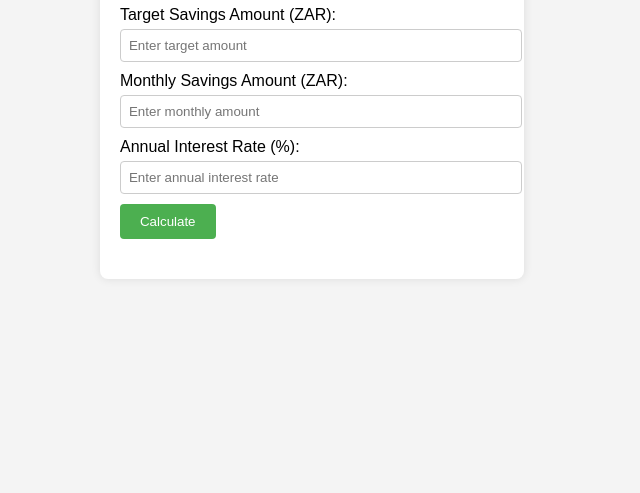
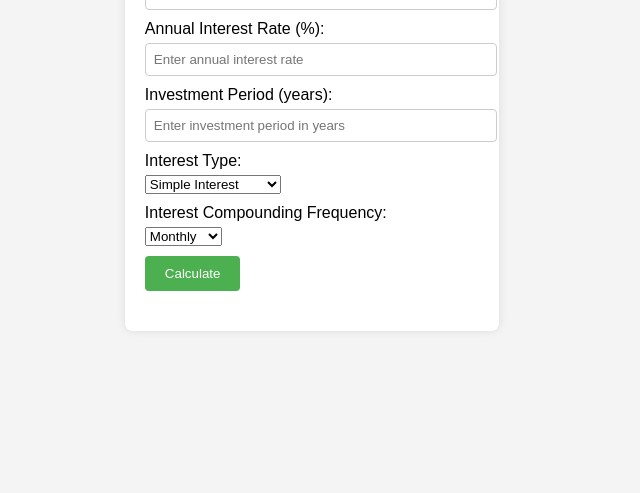
Before and after one commit to Nhlobo/calculator, a plain HTML site: page index.html in a window 1280 px wide. Shown: the part 307-800 px from the top of the page, without its empty margins (328-968 px from the left). Drawn offline with Linux system fonts and the light colour scheme.

Commit message:
Update index.html

```diff
--- a/index.html
+++ b/index.html
@@ -3,27 +3,42 @@
 <head>
 <meta charset="UTF-8">
 <meta name="viewport" content="width=device-width, initial-scale=1.0">
-<title>Savings Calculator (ZAR)</title>
+<title>Investment Calculator</title>
 <link rel="stylesheet" href="styles.css">
 </head>
 <body>
 <div class="container">
-  <h1>Savings Calculator (ZAR)</h1>
+  <h1>Investment Calculator</h1>
   <div class="input-group">
-    <label for="target">Target Savings Amount (ZAR):</label>
-    <input type="number" id="target" placeholder="Enter target amount">
+    <label for="principal">Initial Investment Amount (ZAR):</label>
+    <input type="number" id="principal" placeholder="Enter initial amount">
   </div>
   <div class="input-group">
-    <label for="monthly">Monthly Savings Amount (ZAR):</label>
-    <input type="number" id="monthly" placeholder="Enter monthly amount">
+    <label for="rate">Annual Interest Rate (%):</label>
+    <input type="number" id="rate" placeholder="Enter annual interest rate">
   </div>
   <div class="input-group">
-    <label for="interest">Annual Interest Rate (%):</label>
-    <input type="number" id="interest" placeholder="Enter annual interest rate">
+    <label for="period">Investment Period (years):</label>
+    <input type="number" id="period" placeholder="Enter investment period in years">
+  </div>
+  <div class="input-group">
+    <label for="type">Interest Type:</label>
+    <select id="type">
+      <option value="simple">Simple Interest</option>
+      <option value="compound">Compound Interest</option>
+    </select>
+  </div>
+  <div class="input-group">
+    <label for="frequency">Interest Compounding Frequency:</label>
+    <select id="frequency">
+      <option value="monthly">Monthly</option>
+      <option value="quarterly">Quarterly</option>
+      <option value="yearly">Yearly</option>
+    </select>
   </div>
   <button onclick="calculate()">Calculate</button>
   <div id="result"></div>
 </div>
 <script src="script.js"></script>
 </body>
-</html>
+      </html>
```
